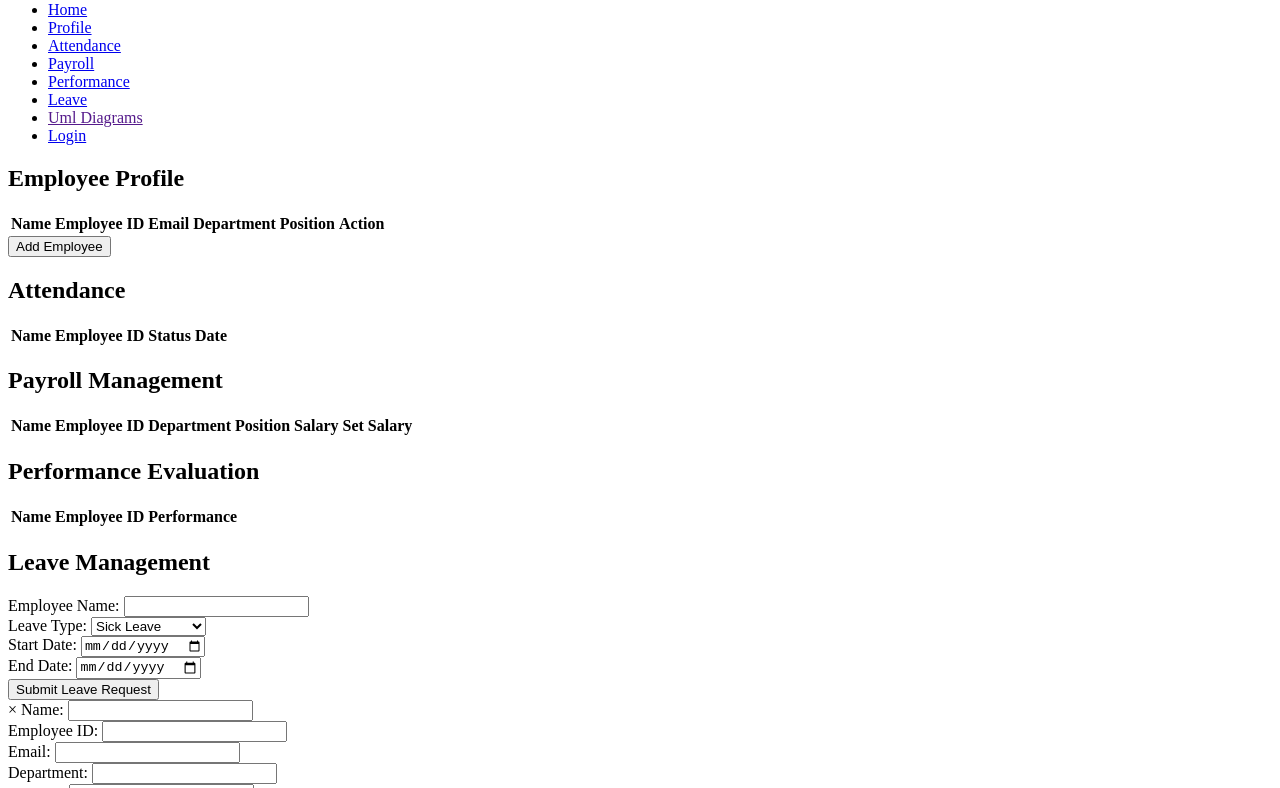
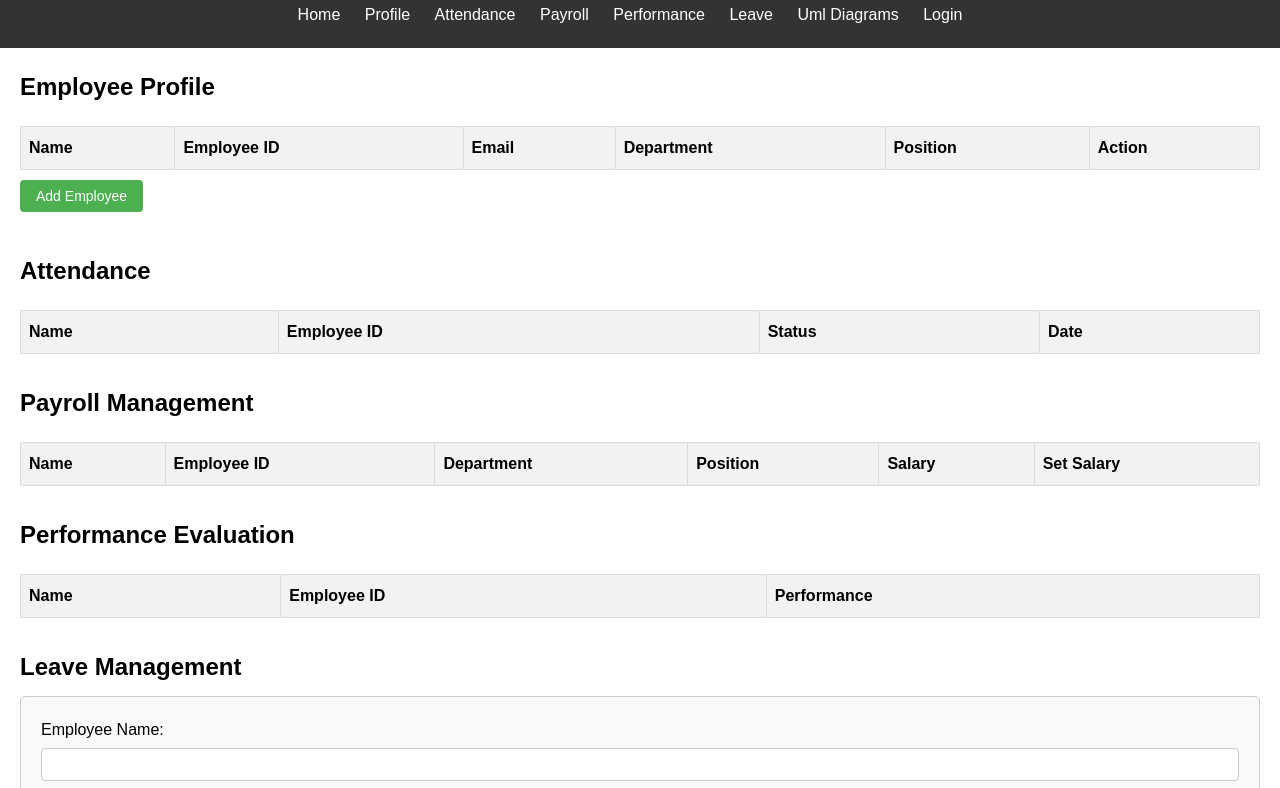
Before and after one commit to Arijeet-10/Employee-managament-system, a plain HTML site: page index.html in a window 1280 px wide. Shown: the part 79-867 px from the top of the page. Drawn offline with Linux system fonts and the light colour scheme; the site is published under a folder, as on GitHub Pages, so addresses that start at the root find nothing.

Commit message:
Update index.html

```diff
--- a/index.html
+++ b/index.html
@@ -4,7 +4,7 @@
     <meta charset="UTF-8">
     <meta name="viewport" content="width=device-width, initial-scale=1.0">
     <title>Employee Management System</title>
-    <link rel="stylesheet" href="/Styles/style.css">
+    <link rel="stylesheet" href="Styles/style.css">
 </head>
 <body>
     <header>
@@ -128,6 +128,6 @@
         <p>&copy; 2024 Employee Management System. All rights reserved.</p>
     </footer>
 
-    <script src="/js/script.js" defer></script>
+    <script src="js/script.js" defer></script>
 </body>
 </html>
```
